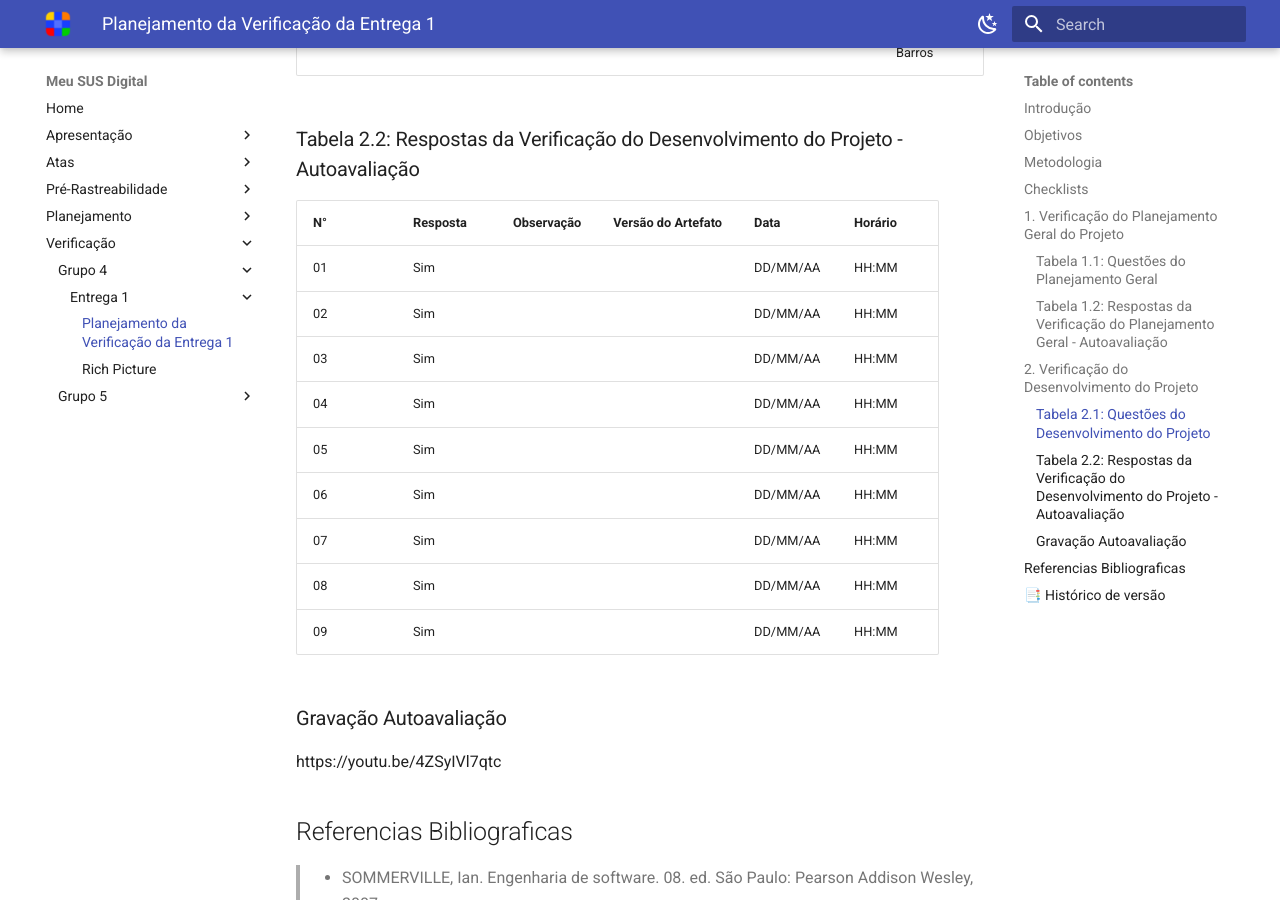
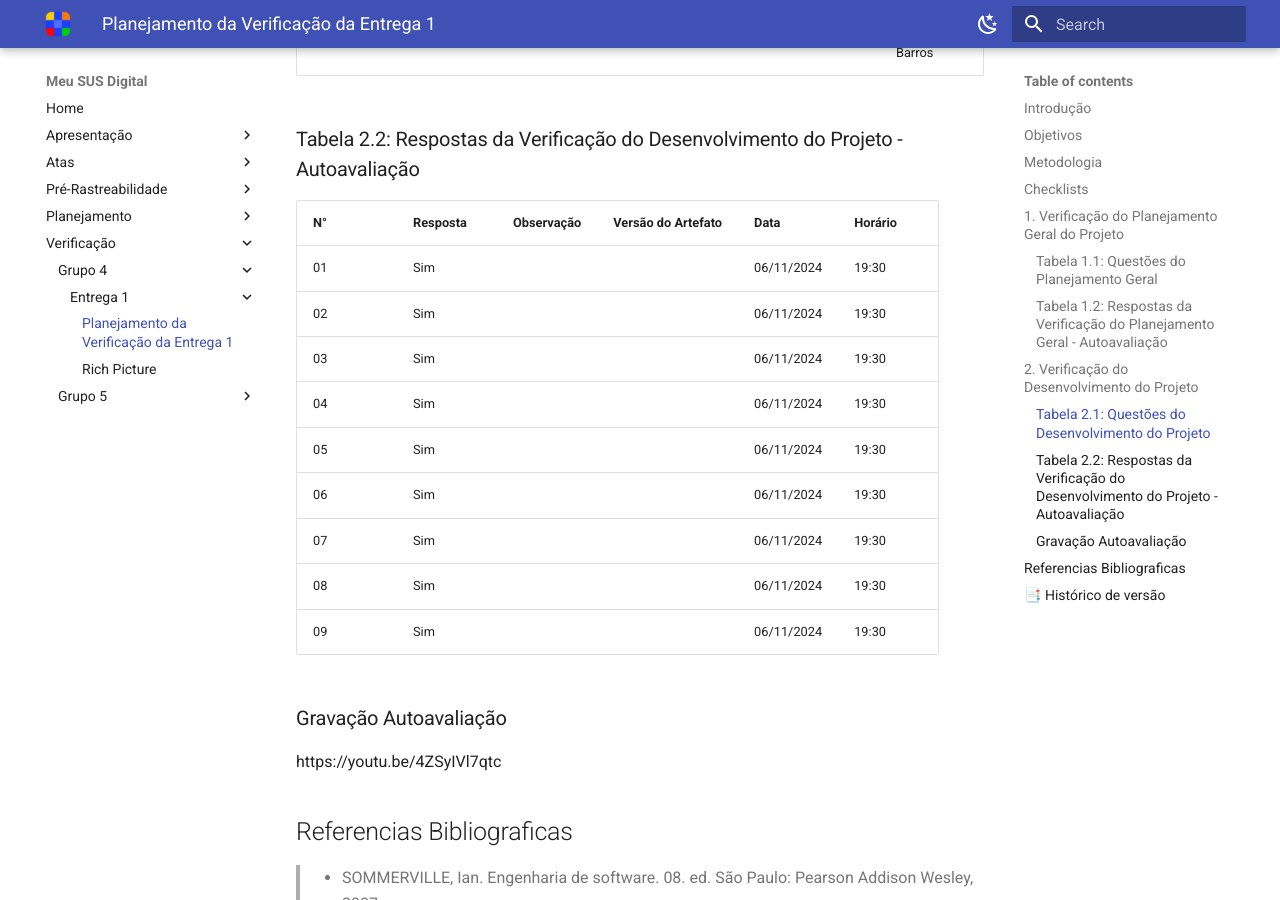
Before and after one commit to Requisitos-de-Software/2024.2-MeuSUSDigital, an MkDocs documentation site: the page built from docs/verificacao/grupo4/Entrega1/entrega1.md, in a window 1280 px wide and 900 px high, scrolled down 2923 px. Built offline with MkDocs 1.6.1 and Material for MkDocs 9.7.7, drawn with Linux system fonts in a browser that asks for light colours; some of the changed text lies outside the part shown.

Commit message:
Update entrega1.md

```diff
--- a/docs/verificacao/grupo4/Entrega1/entrega1.md
+++ b/docs/verificacao/grupo4/Entrega1/entrega1.md
@@ -37,13 +37,13 @@
 
 | N° | Resposta | Observação | Versão do Artefato | Data | Horário |
 |----|----------|------------|--------------------|------|---------|
-| 01 | Sim |  |  | DD/MM/AA | HH:MM |
-| 02 | Sim |  |  | DD/MM/AA | HH:MM |
-| 03 | Sim |  |  | DD/MM/AA | HH:MM |
-| 04 | Sim |  |  | DD/MM/AA | HH:MM |
-| 05 | Sim |  |  | DD/MM/AA | HH:MM |
-| 06 | Sim |  |  | DD/MM/AA | HH:MM |
-| 07 | Não |  |  | DD/MM/AA | HH:MM |
+| 01 | Sim |  |  | 06/11/2024 | 19:00 |
+| 02 | Sim |  |  | 06/11/2024 | 19:00 |
+| 03 | Sim |  |  | 06/11/2024 | 19:00 |
+| 04 | Sim |  |  | 06/11/2024 | 19:00 |
+| 05 | Sim |  |  | 06/11/2024 | 19:00 |
+| 06 | Sim |  |  | 06/11/2024 | 19:00 |
+| 07 | Sim |  |  | 06/11/2024 | 19:00 |
 
 ## 2. Verificação do Desenvolvimento do Projeto
 
@@ -65,15 +65,15 @@
 
 | N° | Resposta | Observação | Versão do Artefato | Data | Horário |
 |----|----------|------------|--------------------|------|---------|
-| 01 | Sim |  |  | DD/MM/AA | HH:MM |
-| 02 | Sim |  |  | DD/MM/AA | HH:MM |
-| 03 | Sim |  |  | DD/MM/AA | HH:MM |
-| 04 | Sim |  |  | DD/MM/AA | HH:MM |
-| 05 | Sim |  |  | DD/MM/AA | HH:MM |
-| 06 | Sim |  |  | DD/MM/AA | HH:MM |
-| 07 | Sim |  |  | DD/MM/AA | HH:MM |
-| 08 | Sim |  |  | DD/MM/AA | HH:MM |
-| 09 | Sim |  |  | DD/MM/AA | HH:MM |
+| 01 | Sim |  |  | 06/11/2024 | 19:30 |
+| 02 | Sim |  |  | 06/11/2024 | 19:30 |
+| 03 | Sim |  |  | 06/11/2024 | 19:30 |
+| 04 | Sim |  |  | 06/11/2024 | 19:30 |
+| 05 | Sim |  |  | 06/11/2024 | 19:30 |
+| 06 | Sim |  |  | 06/11/2024 | 19:30 |
+| 07 | Sim |  |  | 06/11/2024 | 19:30 |
+| 08 | Sim |  |  | 06/11/2024 | 19:30 |
+| 09 | Sim |  |  | 06/11/2024 | 19:30 |
 
 ### Gravação Autoavaliação
 
```
